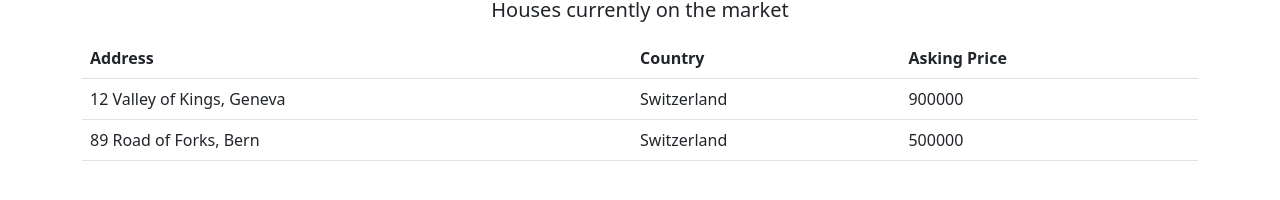
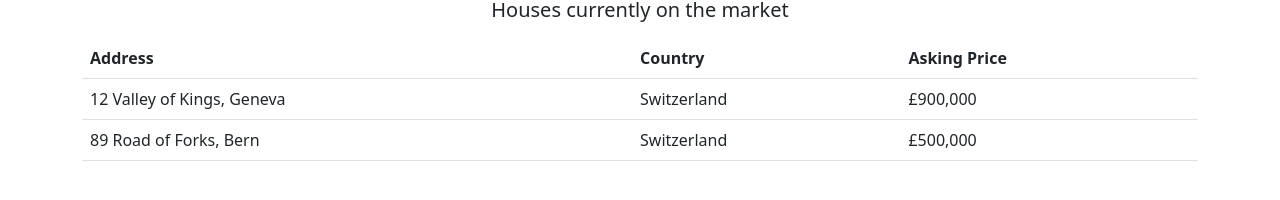
Before and after one commit to MattWindle26/PluralSight_React_Globomantics, a Next.js app: page / in a window 1280 px wide. Shown: the part 252-452 px from the top of the page. Built offline with nearby package versions, Linux system fonts and the light colour scheme.

Commit message:
Added currency converter

```diff
--- a/components/houseRow.js
+++ b/components/houseRow.js
@@ -1,9 +1,11 @@
+import currencyFormatter from "../helpers/currencyFormatter.js";
+
 const HouseRow = ({house}) => {
     return (
         <tr>
             <td>{house.address}</td>
             <td>{house.country}</td>
-            <td>{house.price}</td>
+            <td>{currencyFormatter.format(house.price)}</td>
         </tr>
     )
 }
--- /dev/null
+++ b/helpers/currencyFormatter.js
@@ -0,0 +1,7 @@
+const currencyFormatter = Intl.NumberFormat("en-GB", {
+    style: "currency",
+    currency: "GBP",
+    maximumFractionDigits: 0,
+});
+
+export default currencyFormatter;
```
